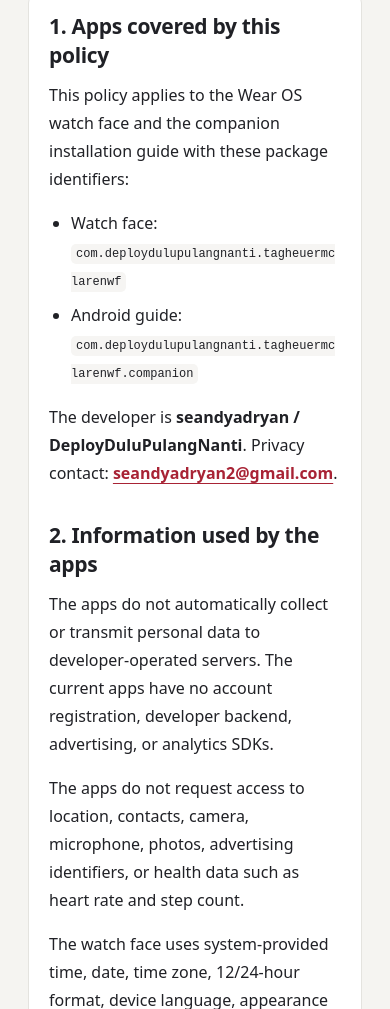
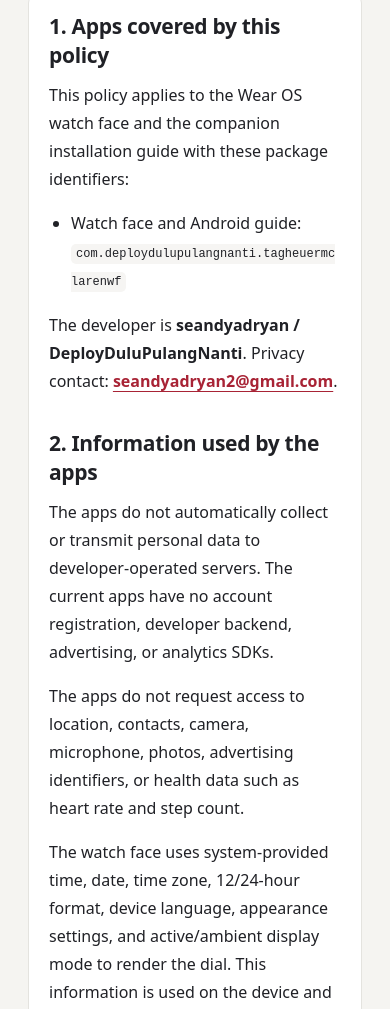
Before and after one commit to seandyadryan/tag-heuer-watch-faces, a plain HTML site: page index.html in a window 390 px wide. Shown: the part 1028-2037 px from the top of the page. Drawn offline with Linux system fonts and the light colour scheme.

Commit message:
Use shared Play package for phone companion and Wear OS

```diff
--- a/companion/src/main/AndroidManifest.xml
+++ b/companion/src/main/AndroidManifest.xml
@@ -1,6 +1,6 @@
 <manifest xmlns:android="http://schemas.android.com/apk/res/android">
     <application android:theme="@style/AppTheme" android:label="@string/app_name" android:icon="@drawable/preview_mclaren_red" android:allowBackup="false" android:supportsRtl="true" android:localeConfig="@xml/locales_config">
-        <activity android:name=".MainActivity" android:exported="true">
+        <activity android:name="com.deploydulupulangnanti.tagheuermclarenwf.companion.MainActivity" android:exported="true">
             <intent-filter>
                 <action android:name="android.intent.action.MAIN" />
                 <category android:name="android.intent.category.LAUNCHER" />
--- a/index.html
+++ b/index.html
@@ -75,7 +75,7 @@
         <div class="policy">
           <h2>1. Aplikasi yang dicakup</h2>
           <p>Kebijakan ini berlaku untuk watch face Wear OS dan aplikasi panduan pendamping dengan identitas paket berikut:</p>
-          <ul><li>Watch face: <code>com.deploydulupulangnanti.tagheuermclarenwf</code></li><li>Panduan Android: <code>com.deploydulupulangnanti.tagheuermclarenwf.companion</code></li></ul>
+          <ul><li>Watch face dan panduan Android: <code>com.deploydulupulangnanti.tagheuermclarenwf</code></li></ul>
           <p>Pengembang aplikasi adalah <strong>seandyadryan / DeployDuluPulangNanti</strong>. Kontak privasi: <a class="email" href="mailto:seandyadryan2@gmail.com">seandyadryan2@gmail.com</a>.</p>
           <h2>2. Informasi yang digunakan aplikasi</h2>
           <p>Aplikasi tidak mengumpulkan atau mengirim data pribadi secara otomatis ke server pengembang. Tidak ada pendaftaran akun, layanan backend pengembang, iklan, atau SDK analitik di aplikasi saat ini.</p>
@@ -126,7 +126,7 @@
         <div class="policy">
           <h2>1. Apps covered by this policy</h2>
           <p>This policy applies to the Wear OS watch face and the companion installation guide with these package identifiers:</p>
-          <ul><li>Watch face: <code>com.deploydulupulangnanti.tagheuermclarenwf</code></li><li>Android guide: <code>com.deploydulupulangnanti.tagheuermclarenwf.companion</code></li></ul>
+          <ul><li>Watch face and Android guide: <code>com.deploydulupulangnanti.tagheuermclarenwf</code></li></ul>
           <p>The developer is <strong>seandyadryan / DeployDuluPulangNanti</strong>. Privacy contact: <a class="email" href="mailto:seandyadryan2@gmail.com">seandyadryan2@gmail.com</a>.</p>
           <h2>2. Information used by the apps</h2>
           <p>The apps do not automatically collect or transmit personal data to developer-operated servers. The current apps have no account registration, developer backend, advertising, or analytics SDKs.</p>
```
Also changed, not shown: 7 other files.
